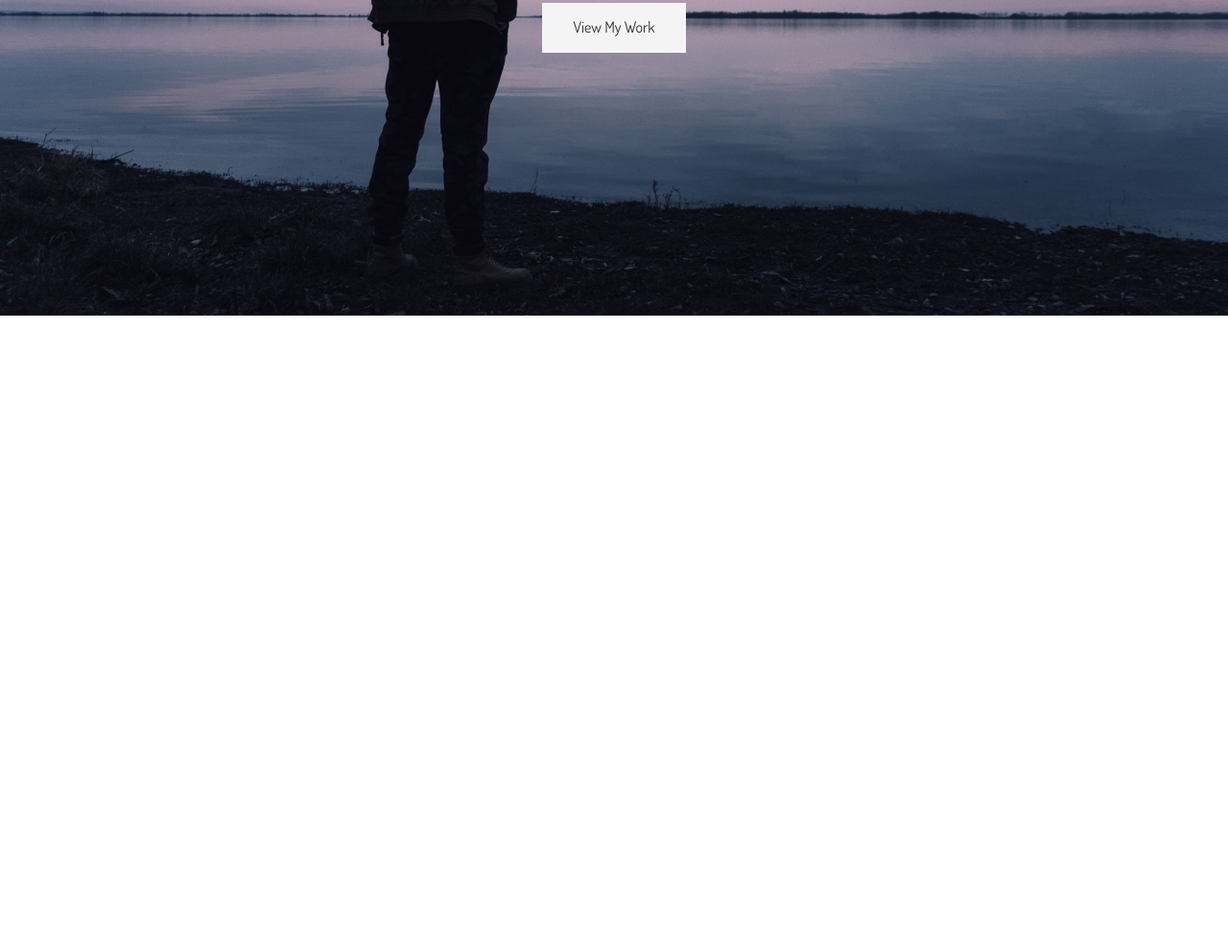
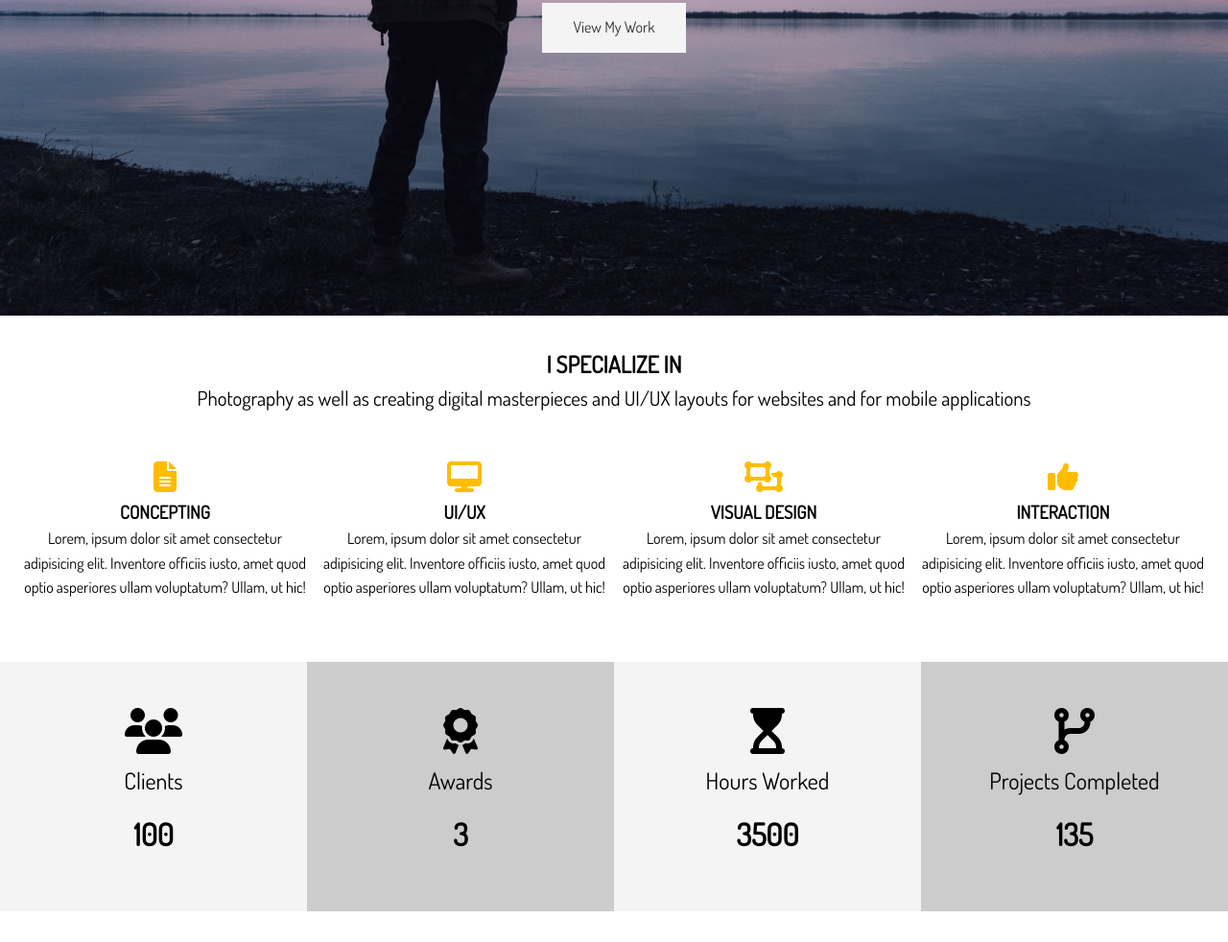
Before and after one commit to aka2029/Portfolio_Website, a website: page dist/index.html in a window 1280 px wide. Shown: the part 471-1453 px from the top of the page at 96% size. Before the commit the page ends 800 px from the top, so only its background shows below. Drawn offline with Linux system fonts and the light colour scheme.

Commit message:
new commit

```diff
--- a/scss/_utilities.scss
+++ b/scss/_utilities.scss
@@ -1,3 +1,7 @@
+.txt-type {
+  color: #ffbc00;
+}
+
 .container {
   max-width: $website-width;
   padding: 0 1.5rem;
@@ -47,3 +51,35 @@ input[class^="btn-"]:hover {
 .text-center {
   text-align: center;
 }
+
+// Padding
+.py {
+  &-1 {
+    padding: 1rem 0;
+  }
+  &-2 {
+    padding: 2rem 0;
+  }
+  &-3 {
+    padding: 3rem 0;
+  }
+  &-4 {
+    padding: 4rem 0;
+  }
+}
+
+// Margin
+.my {
+  &-1 {
+    margin: 1rem 0;
+  }
+  &-2 {
+    margin: 2rem 0;
+  }
+  &-3 {
+    margin: 3rem 0;
+  }
+  &-4 {
+    margin: 4rem 0;
+  }
+}
--- a/scss/main.scss
+++ b/scss/main.scss
@@ -90,6 +90,56 @@ img {
     }
   }
 
+  // Header Inner
   &-inner {
   }
 }
+
+// Home Sections
+#home {
+  &-a {
+    .specials {
+      margin-top: 3rem;
+      display: grid;
+      grid-gap: 1rem;
+      grid-template-columns: repeat(4, 1fr);
+
+      .fas {
+        color: $main-color;
+        padding-bottom: 0.4rem;
+      }
+    }
+  }
+
+  // Home Section B
+  &-b {
+    .stats {
+      display: grid;
+      grid-template-columns: repeat(4, 1fr);
+
+      li {
+        line-height: 2;
+
+        &.stats-title {
+          font-size: 1.5rem;
+        }
+
+        &.stats-number {
+          font-size: 2rem;
+          font-weight: bold;
+        }
+      }
+
+      div {
+        padding: 3rem 0;
+
+        &:nth-child(odd) {
+          background: $light-color;
+        }
+        &:nth-child(even) {
+          background: $medium-color;
+        }
+      }
+    }
+  }
+}
```
Also changed, not shown: dist/css/main.css, dist/index.html.
